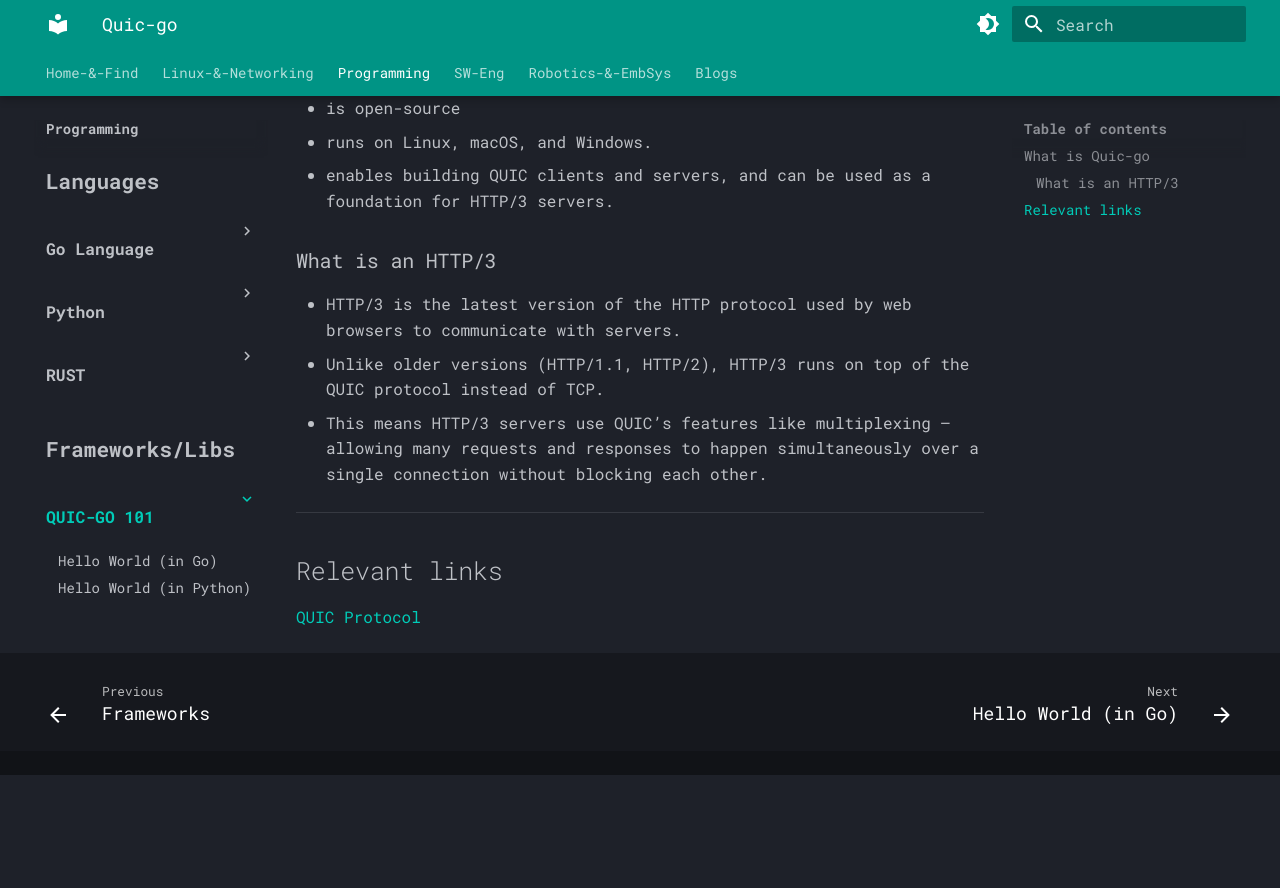
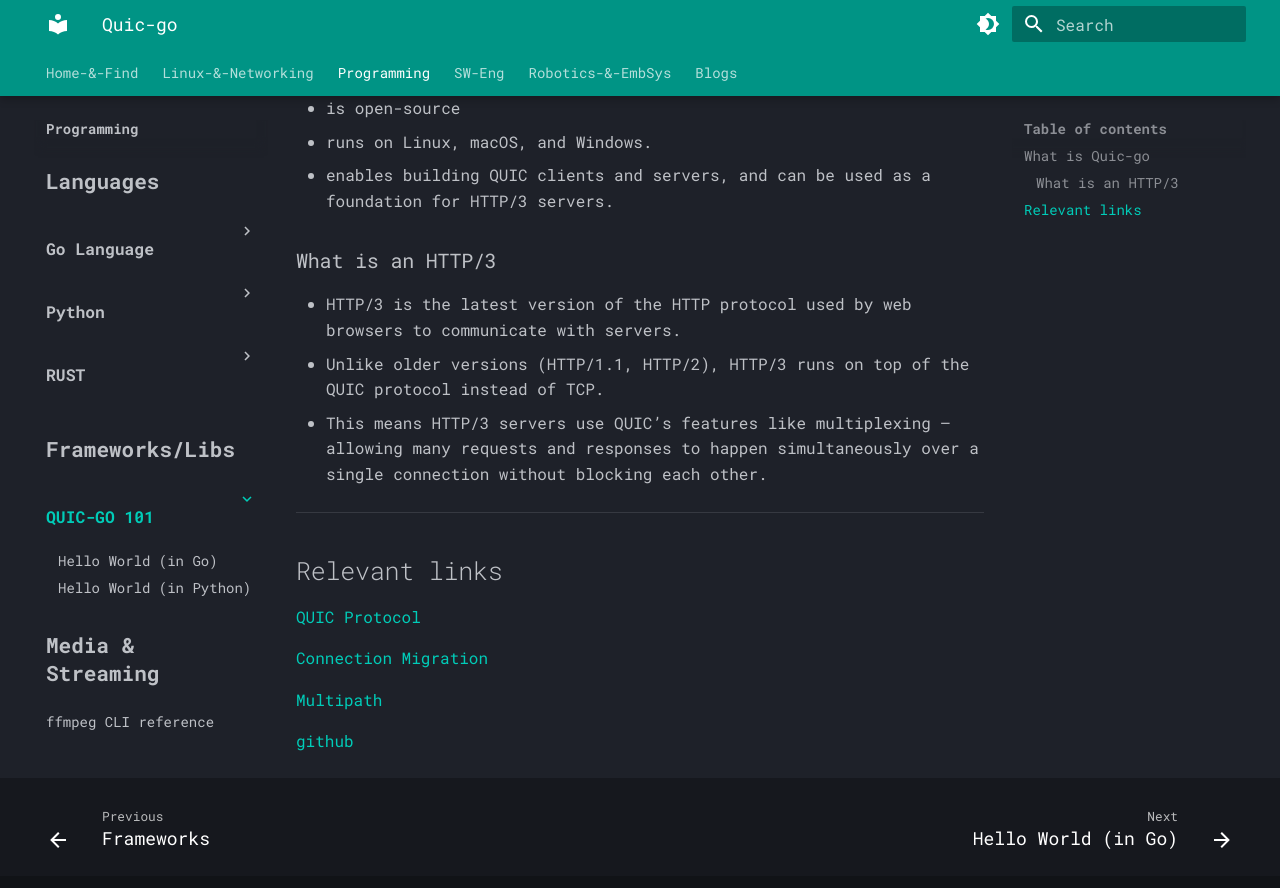
Before and after one commit to alohamujeeb/alohamujeeb.github.io, an MkDocs documentation site: the page built from docs/programming/frameworks/quicgo101/index.md, in a window 1280 px wide and 900 px high, scrolled down 596 px. Shown: the top 888 px of the window. Built offline with MkDocs 1.6.1 and Material for MkDocs 9.7.7, drawn with Linux system fonts in a browser that asks for light colours; before the commit the page ends 1371 px from its top, so only the background shows below that.

Commit message:
test utilities added

```diff
--- a/docs/programming/frameworks/quicgo101/index.md
+++ b/docs/programming/frameworks/quicgo101/index.md
@@ -28,4 +28,11 @@
 
 ---
 ## Relevant links
+
 [QUIC Protocol](../../../linux/protocols/quic.md)
+
+[Connection Migration](https://quic-go.net/docs/quic/connection-migration/)
+
+[Multipath](https://quic-go.net/docs/quic/multipath/)
+
+[github](https://github.com/quic-go/quic-go/tree/v0.54.0)
```
